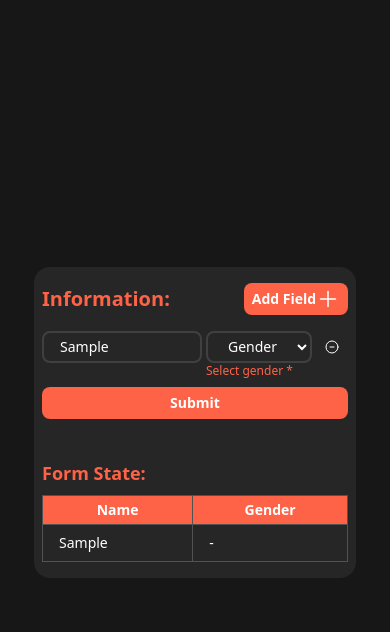
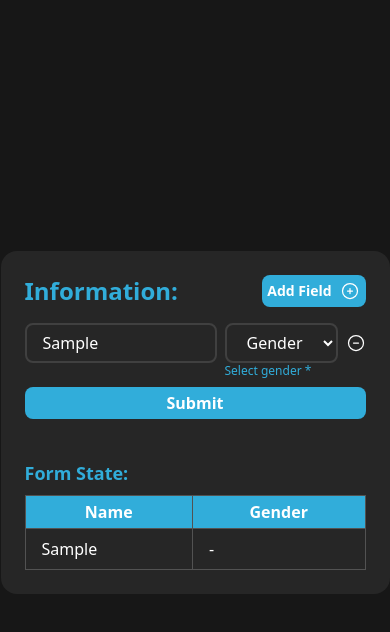
Before and after one commit to atiqueshahriarr/form-task, a React (Vite) app: page / in a window 390 px wide. Both pictures are taken after typing "Sample" into the empty fields and a click on the input "Submit". Shown: the top 632 px of the page. Built offline with nearby package versions, Linux system fonts and the light colour scheme.

Commit message:
Changes color

```diff
--- a/src/App.jsx
+++ b/src/App.jsx
@@ -44,11 +44,11 @@ function App() {
 
   return (
     <div className="bg-neutral-900 min-h-screen w-full flex items-center justify-center py-10">
-      <div className="text-white bg-neutral-800 px-2 py-4 md:p-10 rounded-2xl">
+      <div className="text-white bg-neutral-800 p-6 md:p-10 rounded-2xl">
         <div className="flex justify-between items-center mb-4 gap-6 font-semibold">
-          <p className="text-xl md:text-3xl text-tomato">Information:</p>
+          <p className="text-2xl md:text-3xl text-primary">Information:</p>
           <button
-            className="bg-tomato text-sm h-8  w-26 md:w-32 flex items-center justify-center md:gap-2  rounded-lg hover:bg-neutral-800 hover:text-tomato hover:border-2 hover:border-tomato cursor-pointer transition-all duration-300"
+            className="bg-primary text-sm md:text-base h-8  w-26 md:w-32 flex items-center justify-center gap-2     font-semibold    rounded-lg  hover:bg-secondary cursor-pointer transition-all duration-300"
             onClick={handleAddField}>
             Add Field
             <svg
@@ -57,11 +57,12 @@ function App() {
               viewBox="0 0 24 24"
               stroke-width="1.5"
               stroke="currentColor"
-              class="size-6">
+              class="size-6"
+              className="w-5">
               <path
                 stroke-linecap="round"
                 stroke-linejoin="round"
-                d="M12 4.5v15m7.5-7.5h-15"
+                d="M12 9v6m3-3H9m12 0a9 9 0 1 1-18 0 9 9 0 0 1 18 0Z"
               />
             </svg>
           </button>
@@ -70,25 +71,25 @@ function App() {
         <form
           action=""
           onSubmit={handleSubmit}
-          className="space-y-2 text-sm md:text-base">
+          className="space-y-2">
           {fields.map((field) => (
             <div
-              className="flex gap-1 md:gap-4"
+              className="flex  gap-2 md:gap-3"
               key={field.id}>
               <div>
                 <input
                   type="text"
                   id="name"
                   placeholder="Enter your name"
-                  className="w-40 md:w-56 border-2  border-neutral-700 focus:border-neutral-500  px-4 h-8 md:h-10 rounded-lg outline-0"
+                  className="w-48 md:w-60 border-2  border-neutral-700 focus:border-neutral-500  px-4 h-10 rounded-lg outline-0"
                   value={field.name}
                   onChange={(e) => handleNameChange(field.id, e)}
                 />
-                {field.nameError ? <div className="text-xs text-tomato">Please enter your name *</div> : <></>}
+                {field.nameError ? <div className="text-xs text-primary">Please enter your name *</div> : <></>}
               </div>
               <div>
                 <select
-                  className=" w-fit border-2 border-neutral-700 focus:border-neutral-500  px-4 h-8 md:h-10 rounded-lg outline-0 "
+                  className=" w-fit border-2 border-neutral-700 focus:border-neutral-500  px-4 h-10 rounded-lg outline-0 "
                   name="gender"
                   id="gender"
                   value={field.gender}
@@ -96,24 +97,24 @@ function App() {
                   <option
                     disabled
                     value=""
-                    className="bg-neutral-900 hover:bg-tomato">
+                    className="bg-neutral-900 hover:bg-primary">
                     Gender
                   </option>
                   <option
-                    className="bg-neutral-900 hover:bg-tomato"
+                    className="bg-neutral-900 hover:bg-primary"
                     value="Male">
                     Male
                   </option>
                   <option
-                    className="bg-neutral-900 hover:bg-tomato"
+                    className="bg-neutral-900 hover:bg-primary"
                     value="Female">
                     Female
                   </option>
                 </select>
-                {field.genderError ? <div className="text-xs text-tomato">Select gender *</div> : <></>}
+                {field.genderError ? <div className="text-xs text-primary">Select gender *</div> : <></>}
               </div>
               <a
-                className="md:bg-tomato text-3xl p-2 h-8 md:h-10 w-8 md:w-10 flex items-center justify-center  rounded-lg hover:bg-neutral-800 hover:text-tomato md:hover:border-2 hover:border-tomato cursor-pointer transition-all duration-300"
+                className="flex items-center justify-center h-10  hover:text-primary cursor-pointer transition-all duration-300"
                 onClick={(e) => handleRemove(e, field.id)}>
                 <svg
                   xmlns="http://www.w3.org/2000/svg"
@@ -121,7 +122,8 @@ function App() {
                   viewBox="0 0 24 24"
                   stroke-width="1.5"
                   stroke="currentColor"
-                  class="size-6">
+                  class="size-6"
+                  className="w-5">
                   <path
                     stroke-linecap="round"
                     stroke-linejoin="round"
@@ -135,7 +137,7 @@ function App() {
           <input
             type="submit"
             value="Submit"
-            className="bg-tomato font-bold h-8 w-full flex items-center justify-center  rounded-lg  hover:bg-[#ff4747] cursor-pointer transition-all duration-300"
+            className="bg-primary font-bold h-8 w-full flex items-center justify-center  rounded-lg  hover:bg-secondary cursor-pointer transition-all duration-300"
           />
         </form>
 
--- a/src/Component/Table.jsx
+++ b/src/Component/Table.jsx
@@ -6,10 +6,10 @@ const Table = ({showValue, fields}) => {
       {showValue ? (
         fields.length ? (
           <>
-            <h3 className="mt-10 text-lg font-semibold text-tomato">Form State:</h3>
-            <table className="w-full border border-neutral-600 mt-2 text-sm md:text-base">
+            <h3 className="mt-10 text-lg font-semibold text-primary">Form State:</h3>
+            <table className="w-full border border-neutral-600 mt-2 ">
               <thead>
-                <tr className="bg-tomato ">
+                <tr className="bg-primary ">
                   <th className="border border-neutral-600 px-4 py-1">Name</th>
                   <th className="border border-neutral-600 px-4 py-1">Gender</th>
                 </tr>
--- a/src/index.css
+++ b/src/index.css
@@ -1,5 +1,6 @@
 @import "tailwindcss";
 
 @theme {
-        --color-tomato: #ff6347;
+        --color-primary: #31adda;
+        --color-secondary: #1982c7;
 }
```
